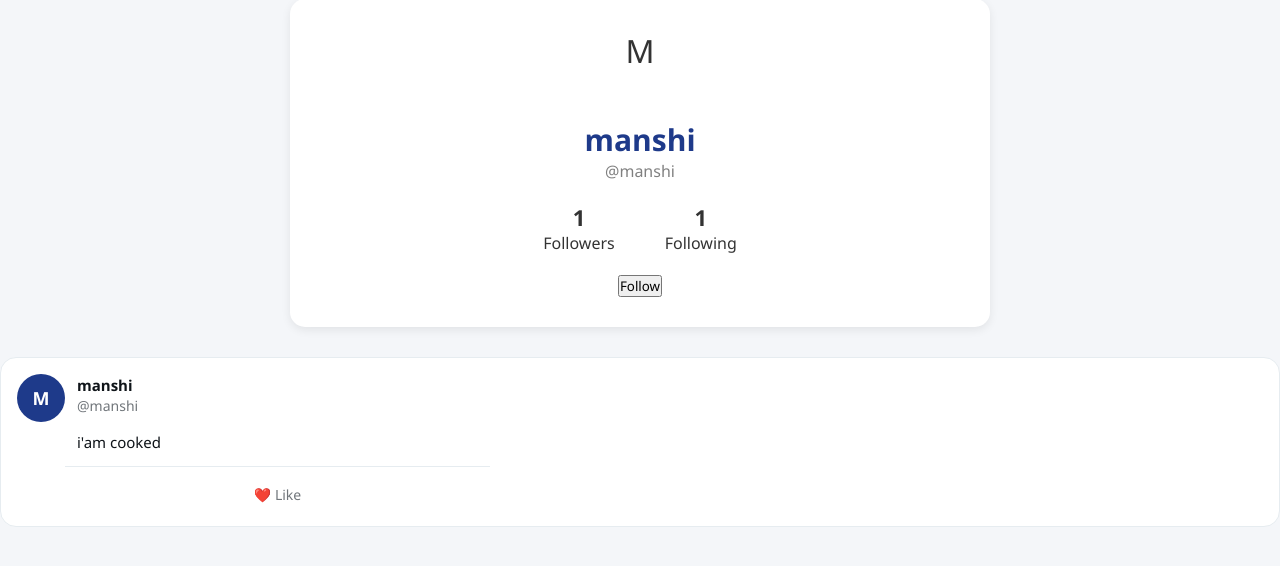
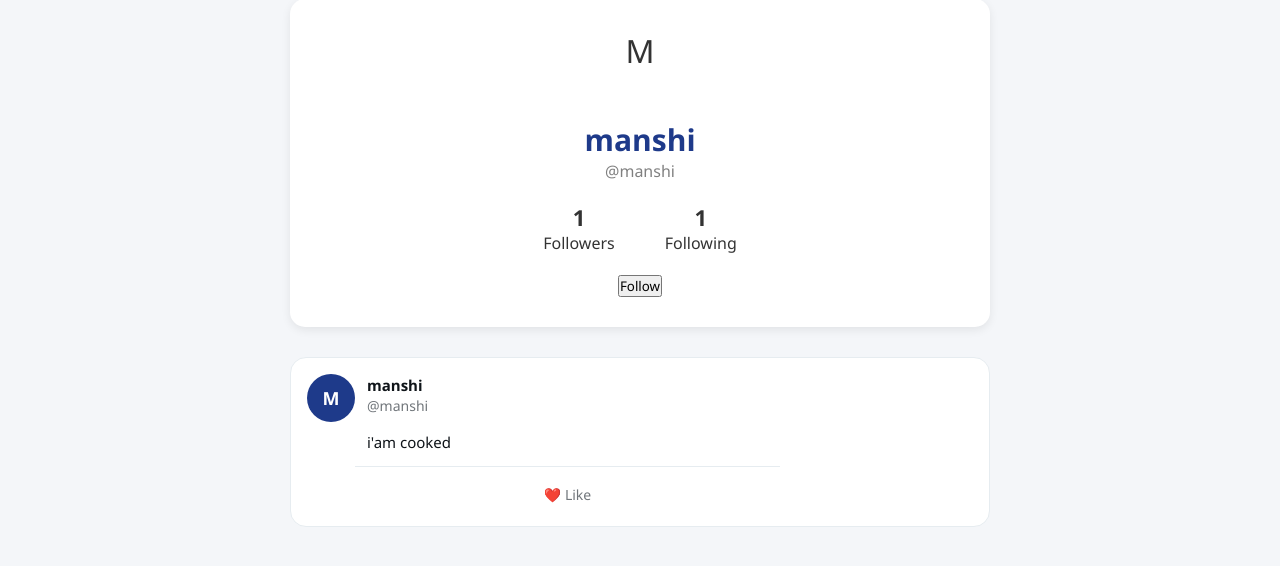
Before and after one commit to ks3891/CyberSocial, a Flask app: a page that uses templates/profile.html in a window 1280 px wide. Shown: the part 99-665 px from the top of the page. Run offline with Flask 3, Linux system fonts and the light colour scheme; data comes from the database, SQL or seed files in the repository; both versions use the stored data as it was after the commit.

Commit message:
Update profile page and improve image upload support

```diff
--- a/app.py
+++ b/app.py
@@ -443,11 +443,11 @@ def profile(username):
 
     # User posts
     cursor.execute("""
-        SELECT content, id
-        FROM posts
-        WHERE user_id=?
-        ORDER BY id DESC
-    """, (user_id,))
+    SELECT content, image, created_at, id
+    FROM posts
+    WHERE user_id=?
+    ORDER BY id DESC
+""", (user_id,))
     posts = cursor.fetchall()
 
     # Followers count
--- a/static/style.css
+++ b/static/style.css
@@ -908,3 +908,8 @@ body{
     border-radius:10px;
     margin-top:10px;
 }
+.profile-feed{
+    max-width: 700px;
+    width: 100%;
+    margin: 30px auto;
+}
--- a/templates/profile.html
+++ b/templates/profile.html
@@ -53,8 +53,7 @@
 </div>
 
 <!-- ================= POSTS (SAME AS FEED) ================= -->
-<div class="feed-main">
-
+    <div class="feed-main profile-feed">
     {% for post in posts %}
     <div class="post">
 
@@ -72,10 +71,17 @@
 
         </div>
 
-        <!-- CONTENT -->
-        <div class="post-content">
-            {{ post[0] }}
-        </div>
+       <div class="post-content">
+    {{ post[0] }}
+</div>
+
+{% if post[1] %}
+<div class="post-image">
+    <img src="{{ url_for('static', filename='uploads/' + post[1]) }}"
+         class="feed-image"
+         alt="Post Image">
+</div>
+{% endif %}
 
         <!-- ACTIONS -->
         <div class="post-actions">
```
Also changed, not shown: database.db, 2 other files.
